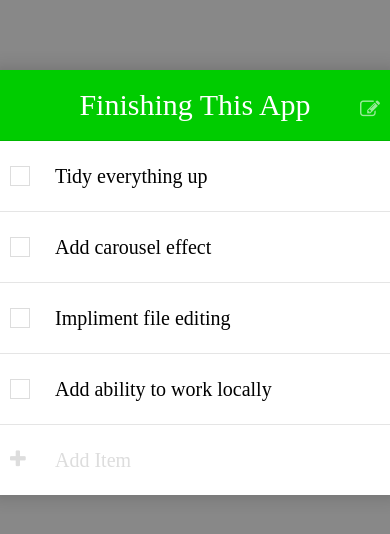
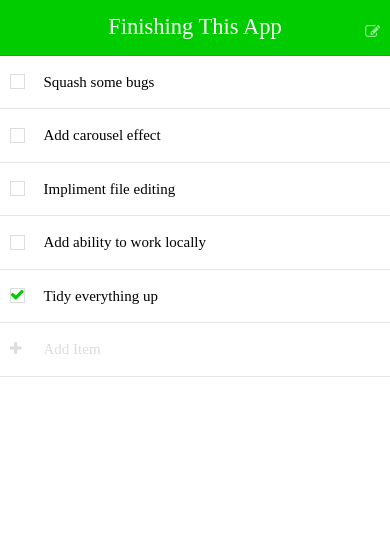
Before and after one commit to wwilsman/To-do-Lists, a plain HTML site: page index.html in a window 390 px wide. Drawn offline with Linux system fonts and the light colour scheme; files whose address does not match are found by name.

Commit message:
Responsified & Added abilily to create new lists

```diff
--- a/functions.js
+++ b/functions.js
@@ -1,11 +1,9 @@
-
 function forEach(a,b){for(var i=0;i<a.length;i++)b(i,a[i])}
 function makeElem(a){var b=document.createElement('div');return b.innerHTML=a,b.firstChild}
 function hasClass(a,b){var c=new RegExp("(^|\\s+)"+b+"(\\s+|$)");return a?c.test(a.className):void 0}
 function addClass(a,b){hasClass(a,b)||(a.className=a.className+" "+b);return a}
 function removeClass(a,b){var c=new RegExp("(^|\\s+)"+b+"(\\s+|$)");a.className=a.className.replace(c,"");return a}
 function toggleClass(a,b){var c=hasClass(a,b)?removeClass:addClass;c(a,b);return a}
-function Ajax(a){var c={d:a.method||"get",e:a.url,f:a.data||"",g:a.callback||null},d=new XMLHttpRequest,e=function(){4==d.readyState&&c.g&&c.g(d.responseText)};"POST"==c.d.toUpperCase()?(d.open("POST",c.e,!0),d.setRequestHeader("Content-type","application/x-www-form-urlencoded"),d.onreadystatechange=e,d.send(c.f)):(d.open("GET",c.e+"?"+c.f,!0),d.onreadystatechange=e,d.send(null))}
 
 function Todolist () {
   var self = this,
@@ -42,8 +40,24 @@ function Todolist () {
           '<a href="#" class="delete-item" title="Delete item"></a>',
         '</div>',
       '</li>'].join(''),
+    scrollbar_size = (function(){var b,a=document.createElement("div"),c=document.body;return a.style.overflow="scroll",a.style.position="absolute",c.appendChild(a),b=a.offsetWidth,c.removeChild(a),b}()),
+    is_mobile = function(){return window.innerWidth<600},
     get = function(p,e){var l=p!='item';return hasClass(e,l?'list-wrapper':'list-item')?e:get(p,e.parentNode)},
     watch_title = function(e){e.which===13&&edit_toggle.call(this,e);(this.innerText.length==18&&e.which!=8)&&e.preventDefault()},
+    adj_cont_width = function () {
+      var main_cont = document.querySelector('.main-container'), total_width = 0;
+      main_cont.style.transition = 'width 200ms';
+      main_cont.offsetWidth // force repaint
+      if(!is_mobile()) {
+        forEach(main_cont.children,function(i,l){total_width+=l.offsetWidth});
+        main_cont.style.width = total_width + 'px';
+      } else {
+        total_width = main_cont.children.length;
+        forEach(main_cont.children,function(i,l){l.style.width=(100/total_width)+'%'});
+        main_cont.style.width = total_width * 100 + '%';
+      }
+      setTimeout(function(){main_cont.style.transition=''})
+    },
     change_color = function (e) {
       var ch = String.fromCharCode(e.keyCode),
         allowed = "0123456789ABCDEF".indexOf(ch.toUpperCase()) != -1,
@@ -59,10 +73,8 @@ function Todolist () {
         };
       if (e.which == 13) {
         e.preventDefault();
-        if (hex.length < 6) {
-          if (hex.length != 3) this.value = hex = pad(hex);
-          else hex = h[0]+h[0]+h[1]+h[1]+h[2]+h[2]; // this is ugly
-        } else if (hex.length > 6) { this.value = ''; return false }
+        if (hex.length < 6 && hex.length != 3) this.value = hex = pad(hex);
+        else if (hex.length > 6) { this.value = ''; return false }
         header.style.color = getContrast(hex);
         header.style.backgroundColor = '#' + hex;
       } else if ((!allowed || hex.length == 6) && e.which != 8) {
@@ -80,14 +92,15 @@ function Todolist () {
     descr_toggle = function () {
       var item = toggleClass(this.parentNode, 'open'),
         item_descr = item.querySelector('.descr'),
-        item_height = this.offsetHeight + item_descr.offsetHeight;
+        item_height = this.offsetHeight + item_descr.offsetHeight,
+        aside_height = item.querySelector('.edit-item').offsetHeight;
       item.style.height = item.offsetHeight + 'px';
       item.offsetHeight // force repaint
       item.style.transition = 'height 200ms';
       if (hasClass(item, 'open')) {
-        item.style.height = Math.max(item_height, 210) + 'px';
+        item.style.height = Math.max(item_height, aside_height) + 'px';
         setTimeout(function () {
-          item.style.minHeight = '210px';
+          item.style.minHeight = aside_height + 'px';
           item_descr.style.position = 'static'
         }, 200);
       } else {
@@ -114,10 +127,11 @@ function Todolist () {
         }
       }
     },
-    create_list = function (i, o) {
+    create_list = function (i, o, r) {
       var new_list, new_list_html = list_tmpl, items_html = '';
       new_list_html = new_list_html.replace('{{title}}', o.title);
-      new_list_html = new_list_html.replace(/{{color}}/g, o.settings.color);
+      new_list_html = new_list_html.replace(/{{color}}/g, o.settings.color),
+      list_container = document.querySelector('.main-container');
       forEach(o.items, function (i, item) {
         var new_item_html = item_tmpl;
         new_item_html = new_item_html.replace('{{title}}', item.title);
@@ -127,23 +141,35 @@ function Todolist () {
       });
       new_list_html = new_list_html.replace('{{items}}', items_html);
       new_list = makeElem(new_list_html);
-      document.querySelector('.main-container').appendChild(new_list);
+      new_list.style.opacity = 0;
+      new_list.style.transition = 'opacity 400ms';
+      list_container.insertBefore(new_list, list_container.querySelector('.add-list-wrapper'));
+      new_list.offsetWidth // force repaint
+      new_list.style.opacity = '';
+      setTimeout(function(){new_list.style.transition=''},400);
+      adj_cont_width();
+      return r?new_list:void 0;
     },
     del = function (p) {
-      var el = get(p, this);
+      var el = get(p, this), t;
       if (p == 'list') {
-        el.style.transition = 'opacity 200ms, top 200ms, width 300ms 200ms';
+        el.style.transition = 'opacity 200ms, top 200ms, width 200ms 200ms';
         el.style.top = '-500px';
         el.style.width = '0px';
         el.style.opacity = 0;
+        t = 400;
       } else {
         el.style.height = el.offsetHeight + 'px';
         el.style.minHeight = '';
         el.offsetHeight // force repaint
         el.style.transition = 'height 200ms';
         el.style.height = '0px';
+        t = 200;
       }
-      setTimeout(function(){el.parentNode.removeChild(el)},200);
+      setTimeout(function(){
+        el.parentNode.removeChild(el)
+        p=='list'&&adj_cont_width();
+      },t);
     },
     arrange = function (str) {
       // Managed to combine FOUR functions here
@@ -184,23 +210,30 @@ function Todolist () {
       var a,x=new XMLHttpRequest,f=function(){4==x.readyState&&c(JSON.parse(x.responseText))};
       x.open("GET","todo.json",true),x.onreadystatechange=f,x.send(null)
     },
-    get_scrollbar_size = function(){var b,a=document.createElement("div"),c=document.body;return a.style.overflow="scroll",a.style.position="absolute",c.appendChild(a),b=a.offsetWidth,c.removeChild(a),b},
-    addListeners = function () {
-      forEach(document.querySelectorAll('.list-wrapper'), function (i, list) {
-        list.querySelector('.list-container').style.padding = '0 ' + Math.ceil(get_scrollbar_size()/2) + 'px';
-        list.querySelector('.list-input textarea').addEventListener('keydown', add_item);
-        list.querySelector('.list-header h1').addEventListener('keydown', watch_title);
-        list.querySelector('.list-color').addEventListener('keypress', change_color);
-        list.querySelector('.edit-list').addEventListener('click', edit_toggle);
-        list.addEventListener('click', deligatedEvents);
-      });
+    addListeners = function (i, list) {
+      list.querySelector('.list-container').style.padding = '0 ' + Math.ceil(scrollbar_size/2) + 'px';
+      list.querySelector('.list-input textarea').addEventListener('keydown', add_item);
+      list.querySelector('.list-header h1').addEventListener('keydown', watch_title);
+      list.querySelector('.list-color').addEventListener('keypress', change_color);
+      list.querySelector('.edit-list').addEventListener('click', edit_toggle);
+      list.addEventListener('click', deligatedEvents);
+    },
+    add_list = function (e) {
+      var new_list_obj = {"title":"","settings":{"color":"0CF"},"items":[]},
+        new_list = create_list(null, new_list_obj, true),
+        new_title = new_list.querySelector('.list-header h1');
+      e.preventDefault();
+      addListeners(null, new_list);
+      toggleClass(new_list,'editing');
+      new_title.contentEditable = 'true';
+      new_title.focus();
     };
+
   self.init = function () {
-    document.querySelector('.main-wrapper').style.bottom = '-' + get_scrollbar_size() + 'px';
-    request_json(function (arr) {
-      forEach(arr, create_list);
-      addListeners();
-    });
+    document.querySelector('.main-wrapper').style.bottom = '-' + scrollbar_size + 'px';
+    document.querySelector('.add-list-wrapper').addEventListener('click', add_list);
+    request_json(function(a){forEach(a,create_list),forEach(document.querySelectorAll('.list-wrapper'),addListeners)});
+    window.addEventListener('resize', adj_cont_width);
     return self;
   };
 };
--- a/style.css
+++ b/style.css
@@ -3,73 +3,89 @@ html,body,div,span,applet,object,iframe,h1,h2,h3,h4,h5,h6,p,blockquote,pre,a,abb
 
 html { background-color: #888; height: 100%; }
 body { height: 100%; font: 20px/1.5em serif; overflow: hidden; }
-h1 { font-size: 30px; line-height: 1em; text-align: center; }
-h2 { font-size: 20px; line-height: 1em; }
+h1 { font-size: 1.5em; line-height: 1em; text-align: center; }
+h2 { font-size: 1em; line-height: 1em; }
 textarea { width: 100%; font: inherit; border: 1px solid #ddd; padding: 0; resize: none; overflow: hidden; }
 textarea:focus { outline: none; }
 a { text-decoration: none; color: inherit; }
 
-.main-wrapper { overflow-y: hidden; overflow-x: scroll; position: absolute; top: 0; right: 0; bottom: -15px; left: 0; }
-.main-container { height: 100%; width: 1380px; padding: 0 20px; position: relative; top: 0; left: 50%; margin-left: -250px; }
+.main-wrapper { overflow-y: hidden; overflow-x: scroll; position: absolute; top: 0; right: 0; left: 0; }
+.main-container { height: 100%; padding: 0 1em; position: relative; top: 0; left: 50%; margin-left: -12.5em; }
 .main-container:after { content: ''; display: table; clear: both; }
 
-.list-wrapper { height: 100%; width: 460px; overflow: hidden; float: left; position: relative; }
+.list-wrapper, .add-list-wrapper { height: 100%; width: 23em; overflow: hidden; float: left; position: relative; }
 .list-container { height: 100%; width: 100%; overflow-y: scroll; overflow-x: hidden; }
 
-.list { background-color: #fff; border-radius: 10px; width: 420px; margin: 70px auto; box-shadow: 0 0 20px rgba(0,0,0,0.2); }
+.list { background-color: #fff; border-radius: 10px; width: 21em; margin: 3.5em auto; box-shadow: 0 0 1em rgba(0,0,0,0.2); }
 
-.list-header { z-index: 10; position: relative; padding: 20px 80px; border-radius: 10px 10px 0 0; border-bottom: 1px solid rgba(0,0,0,0.1); color: #fff; transition: color 0.2s, background-color 0.2s; }
-.list-header h1 { box-sizing: border-box; transition: all 0.2s; border-radius: 10px; border: 1px solid transparent; margin: -6px; line-height: 40px; white-space: nowrap; }
-.list-header h1[contenteditable='true'] { background-color: #fff; color: #000; box-shadow: 0 0 5px rgba(0,0,0,0.1) inset; border-color: #ccc; }
+.list-header { z-index: 10; position: relative; padding: 1em 4em; border-radius: 0.5em 0.5em 0 0; border-bottom: 1px solid rgba(0,0,0,0.1); color: #fff; transition: color 0.2s, background-color 0.2s; }
+.list-header h1 { box-sizing: border-box; transition-property: background-color, color, box-shadow, border; transition-duration: 0.2s; border-radius: 0.5em; border: 1px solid transparent; margin: -0.25em 0; line-height: 1.5em; white-space: nowrap; }
+.list-header h1[contenteditable='true'] { background-color: #fff; color: #000; box-shadow: 0 0 0.25em rgba(0,0,0,0.1) inset; border-color: #ccc; }
 .list-header h1[contenteditable='true']:focus { outline: none; }
 .list-header h1[contenteditable='false']:empty:before { content: "\A0"; }
-.edit-list, .delete-list { position: absolute; bottom: 0; right: 0; padding: 30px 25px 20px; line-height: 1em; opacity: 0.6; transition: opacity 0.2s; }
+.edit-list, .delete-list { position: absolute; bottom: 0; right: 0; padding: 1.5em 1.25em 1em; line-height: 1em; opacity: 0.6; transition: opacity 0.2s; }
 .delete-list { box-sizing: border-box; padding: 0; right: auto; left: 0; opacity: 0; width: 0; overflow: hidden; transition: padding 0s 0.2s, width 0s 0.2s, opacity 0.2s; }
 
-.list-settings { padding: 0; overflow: hidden; background-color: #f0f0f0; font: 14px/30px sans-serif; color: #ccc; height: 0; transition: padding 0.2s, height 0.2s; }
-.list-settings:before { float: left; display: block; font-size: 20px; width: 1em; height: 1em; padding: 5px 25px; }
-.list-settings textarea { box-sizing: border-box; border-radius: 10px; padding: 5px 10px; height: 30px; line-height: 20px; text-align: center; width: auto; box-shadow: 0 0 5px rgba(0,0,0,0.1) inset; border: 1px solid #ccc; }
-.list-color { text-transform: uppercase; float: left; margin: 0; }
-.list-order { float: right; height: 30px; padding: 0 70px; position: relative; }
+.list-settings { padding: 0; overflow: hidden; background-color: #f0f0f0; font-family: sans-serif; color: #ccc; height: 0; transition: padding 0.2s, height 0.2s; }
+.list-settings:before { float: left; display: block; width: 1em; height: 1em; padding: 0.25em 1.25em; }
+.list-settings textarea { box-sizing: border-box; text-align: center; width: auto; border: 1px solid #ccc; text-transform: uppercase; margin: 0; }
+.list-color { float: left; font-size: 0.6em; border-radius: 0.8333em; padding: 0.41666em 0.8333em; height: 2.5em; line-height: 1.666em; box-shadow: 0 0 0.41666em rgba(0,0,0,0.1) inset; }
 .move-list-left:hover, .move-list-right:hover { color: #aaa; }
-.move-list-left, .move-list-right { float: right; margin-top: -20px; font-size: 20px; width: 1em; height: 1em; padding: 25px; transition: color 0.2s; }
+.move-list-left, .move-list-right { float: right; margin-top: -1em; width: 1em; height: 1em; padding: 1.25em; transition: color 0.2s; }
 
 .editing .edit-list { opacity: 1; }
-.editing .edit-item, .open .edit-item { opacity: 1; width: 70px; transition: width 0s 0s, opacity 0.2s; }
-.editing .delete-list { opacity: 0.6; width: 70px; padding: 25px; transition: width 0s 0s, opacity 0.2s; }
-.editing .list-settings { height: 30px; padding: 20px 0 20px; }
+.editing .edit-item, .open .edit-item { opacity: 1; width: 3.5em; transition: width 0s 0s, opacity 0.2s; }
+.editing .delete-list { opacity: 0.6; width: 3.5em; padding: 1.25em; transition: width 0s 0s, opacity 0.2s; }
+.editing .list-settings { height: 1.5em; padding: 1em 0; }
 .edit-list:hover, .delete-list:hover { opacity: 1; }
 
 .list-item { border: solid rgba(0,0,0,0.1); border-width: 1px 0; margin-top: -1px; position: relative; overflow: hidden; background-color: #fff; }
 .list-item h2 { position: relative; z-index: 1; }
-.list-item h2, .descr { padding: 20px 70px; line-height: 1.5em; cursor: pointer; width: 100%; box-sizing: border-box; }
-.descr { position: absolute; padding-top: 0; font: 14px/1.5em sans-serif; color: #888; cursor: default; }
-.descr p { cursor: text; display: block; padding: 5px; margin: -5px; margin-right: 0; }
+.list-item h2, .descr { padding: 1em 3.5em; line-height: 1.5em; cursor: pointer; width: 100%; box-sizing: border-box; }
+.descr { position: absolute; padding-top: 0; color: #888; cursor: default; }
+.descr p { cursor: text; font: 0.6em/1.5em sans-serif; display: block; padding: 0.41666em; margin: -0.41666em; margin-right: 0; }
 .descr p:focus { outline: none; box-shadow: 0 0 0 1px #ddd; }
 .descr p:empty:after { content: 'Click to add notes'; color: #ddd; }
-.checkbox { z-index: 2; position: absolute; top: 0; left: 0; width: 1em; height: 1em; padding: 25px; color: #0c0; }
-.checkbox:before { position: absolute; top: 50%; left: 50%; margin: -10px 0 0 -10px; }
-.checkbox:after { content: ""; box-sizing: border-box; display: block; width: 20px; height: 20px; border: 1px solid #ddd; }
-.edit-item { z-index: 2; position: absolute; bottom: 0; right: 0; opacity: 0; min-height: 210px; height: 100%; overflow: hidden; transition: width 0s 0.2s, opacity 0.2s; }
-.edit-item a { position: absolute; right: 0; padding: 25px; width: 20px; height: 20px; color: #ddd; transition: color 0.2s; }
+.checkbox { z-index: 2; position: absolute; top: 0; left: 0; width: 1em; height: 1em; padding: 1.25em; color: #0c0; }
+.checkbox:before { position: absolute; top: 50%; left: 50%; margin: -0.5em 0 0 -0.5em; }
+.checkbox:after { content: ""; box-sizing: border-box; display: block; width: 1em; height: 1em; border: 1px solid #ddd; }
+.edit-item { z-index: 2; position: absolute; bottom: 0; right: 0; opacity: 0; min-height: 10.5em; height: 100%; overflow: hidden; transition: width 0s 0.2s, opacity 0.2s; }
+.edit-item a { position: absolute; right: 0; padding: 1.25em; width: 1em; height: 1em; color: #ddd; transition: color 0.2s; }
 .delete-item { top: auto; bottom: 0; }
 .delete-item:hover { color: #f00; }
-.move-item-down { top: 70px; }
+.move-item-down { top: 3.5em; }
 .move-item-up { top: 0; }
 .move-item-down:hover, .move-item-up:hover { color: #bbb; }
 
-.list-input { padding: 20px; padding-left: 70px; position: relative; }
+.list-input { padding: 1em; padding-left: 3.5em; position: relative; }
 .list-input textarea { display: block; border: none; height: 1.5em; }
 .list-input textarea::-webkit-input-placeholder { color: #ddd; }
-.add-item { cursor: pointer; position: absolute; top: 0; left: 0; padding: 25px; color: #ddd; }
+.add-item { cursor: pointer; position: absolute; top: 0; left: 0; padding: 1.25em; color: #ddd; }
 
-.edit-list, .checked, .move-item-up, .move-item-down, .move-list-right, .move-list-left, .delete-item, .delete-list, .add-item, .list-settings:before { font-family: 'icomoon'; speak: none; font-style: normal; font-weight: normal; font-variant: normal; text-transform: none; line-height: 1; -webkit-font-smoothing: antialiased; -moz-osx-font-smoothing: grayscale; }
+.edit-list, .checked, .move-item-up, .move-item-down, .move-list-right, .move-list-left, .delete-item, .delete-list, .add-item, .add-list, .list-settings:before { font-family: 'icomoon'; speak: none; font-style: normal; font-weight: normal; font-variant: normal; text-transform: none; line-height: 1; -webkit-font-smoothing: antialiased; -moz-osx-font-smoothing: grayscale; }
 .checked:before { content: "\e600"; }
 .delete-item:before, .delete-list:before { content: "\e601"; }
+.add-item:before, .add-list:before { content: "\e603"; }
 .edit-list:before { content: "\e602"; }
-.add-item:before { content: "\e603"; }
 .move-item-up:before { content: "\e604"; }
 .move-item-down:before { content: "\e605"; }
 .move-list-left:before { content: "\e606"; }
 .move-list-right:before { content: "\e607"; }
 .list-settings:before { content: "\e608"; }
+
+.add-list-wrapper { text-align: center; opacity: 0.4; cursor: pointer; transition: opacity 0.4s; }
+.add-list-wrapper:before { content: ''; height: 100%; display: inline-block; vertical-align: middle; }
+.add-list-wrapper:hover { opacity: 1; }
+.add-list { display: inline-block; vertical-align: middle; font-size: 3em; color: #FFF; text-shadow: 0 0 0.5em rgba(0,0,0,0.2); }
+
+@media (max-width: 600px) {
+  .main-container { left: 0; margin-left: 0; padding: 0; }
+  .list-container { width: 100%; }
+  .list { width: auto; margin: 0 -9px; min-height: 100%; border-radius: 0; }
+  .list-header { border-radius: 0; }
+  .list-input { border-bottom: 1px solid rgba(0,0,0,0.1); }
+}
+
+@media (max-width: 400px) {
+  body { font-size: 15px; }
+}
--- a/todo.json
+++ b/todo.json
@@ -6,9 +6,9 @@
     },
     "items": [
       {
-        "title": "Tidy everything up",
+        "title": "Squash some bugs",
         "completed": false,
-        "notes": "Fade lists in to prevent scrollbar flash.<br>Fix .main-container width to adjust to number of lists (currently static @ 1420px)."
+        "notes": "Double clicking open item in list causes side-bar to disappear; fixed by clicking again.<br><br>Hidden scrollbar is buggy. Might be caused by 'hacking' horizontal scroll and therefore could be fixed by carousel implimentation.<br><br>When adding new list, page jumps to odd position. Possibly fixed when carousel is implimented.<br><br>Gotta work on that carousel."
       },
       {
         "title": "Add carousel effect",
@@ -24,6 +24,11 @@
         "title": "Add ability to work locally",
         "completed": false,
         "notes": "Latest update uses AJAX to call .json file; XMLHttpRequest's throw security errors when local file access is attempted."
+      },
+      {
+        "title": "Tidy everything up",
+        "completed": true,
+        "notes": "Fade lists in to prevent scrollbar flash.<br>Fix .main-container width to adjust to number of lists."
       }
     ]
   },
@@ -55,13 +60,5 @@
         "notes": ""
       }
     ]
-  },
-
-  {
-    "title": "Title",
-    "settings": {
-      "color": "0CF"
-    },
-    "items": []
   }
 ]
```
Also changed, not shown: index.html (+9 -0 lines).
